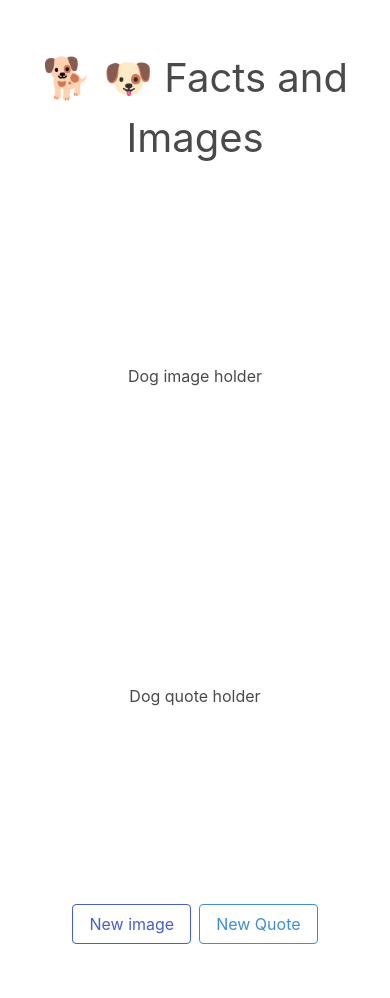
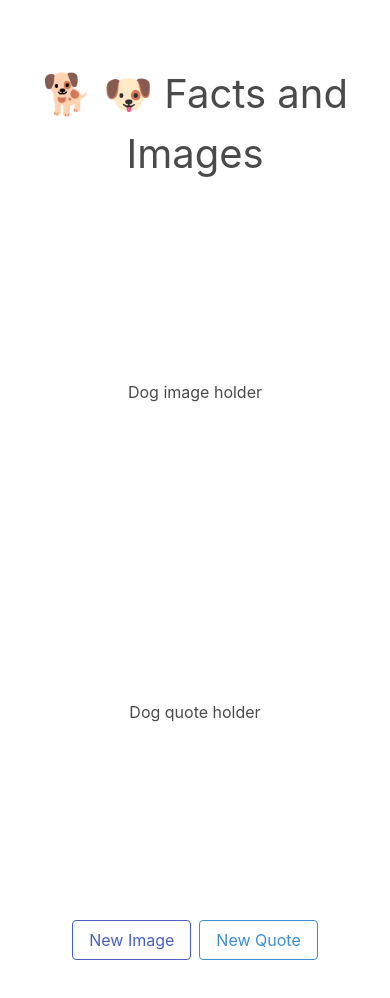
Before and after one commit to SeunAgbede/Dog-Facts-and-Images, a plain HTML site: page index.html in a window 390 px wide. Before the commit the page ends 952 px from the top, so only its background shows below. Drawn offline with nearby package versions, Linux system fonts and the light colour scheme.

Commit message:
Updated styles and Index

```diff
--- a/index.html
+++ b/index.html
@@ -25,7 +25,7 @@
         </div>
 
         <div class="buttons">
-            <a class="button is-link is-outlined" id="img_btn">New image</a>
+            <a class="button is-link is-outlined" id="img_btn">New Image</a>
             <a class="button is-info is-outlined" id="quo_btn">New Quote</a>
         </div>
 
--- a/styles.css
+++ b/styles.css
@@ -4,11 +4,12 @@
     display: flex;
     flex-direction: column;
     justify-content: center;
+    margin: 4rem 0;
 }
 
 h1{
     text-align: center;
-    margin: 3rem 0;
+    margin: 0 0 3rem;
 }
 
 .results{
@@ -40,3 +41,9 @@ h1{
     padding-top: 3rem;
     margin: 0 3rem 3rem 3rem;
 }
+
+@media (max-width: 580px) {
+    .v2{
+        text-align: center;
+    }
+}
```
